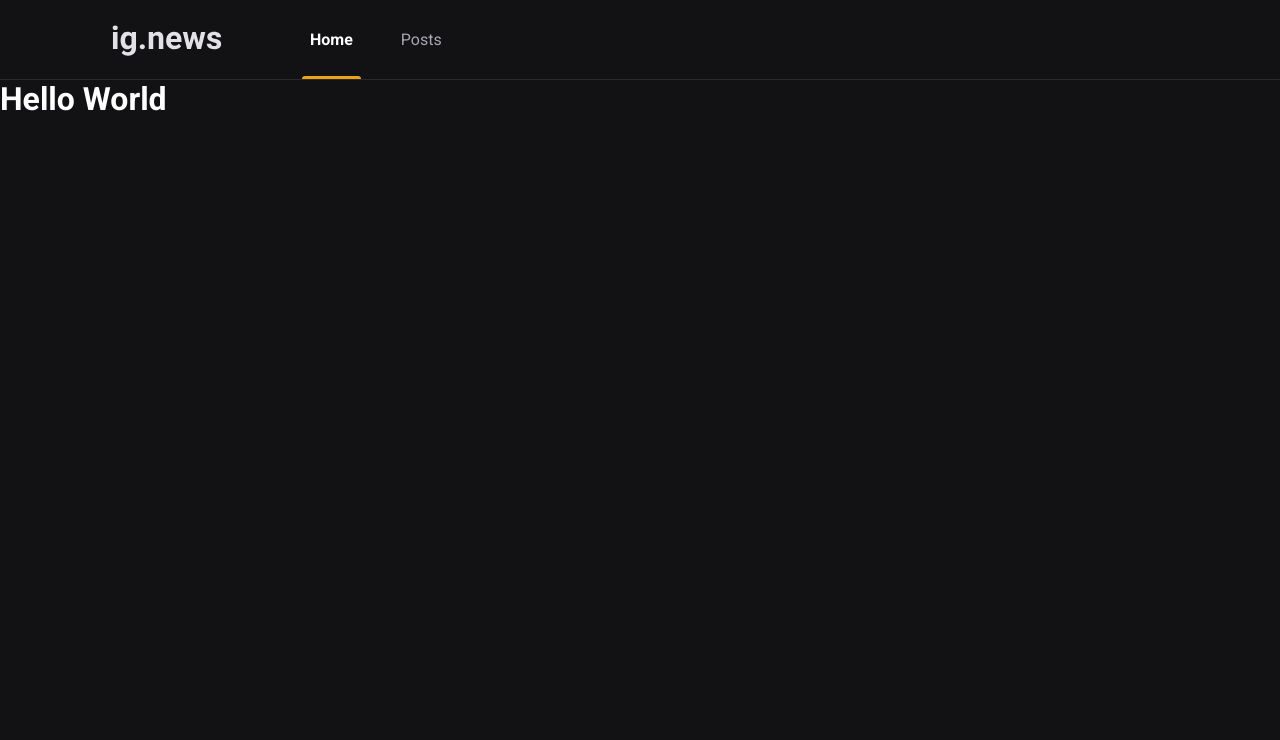
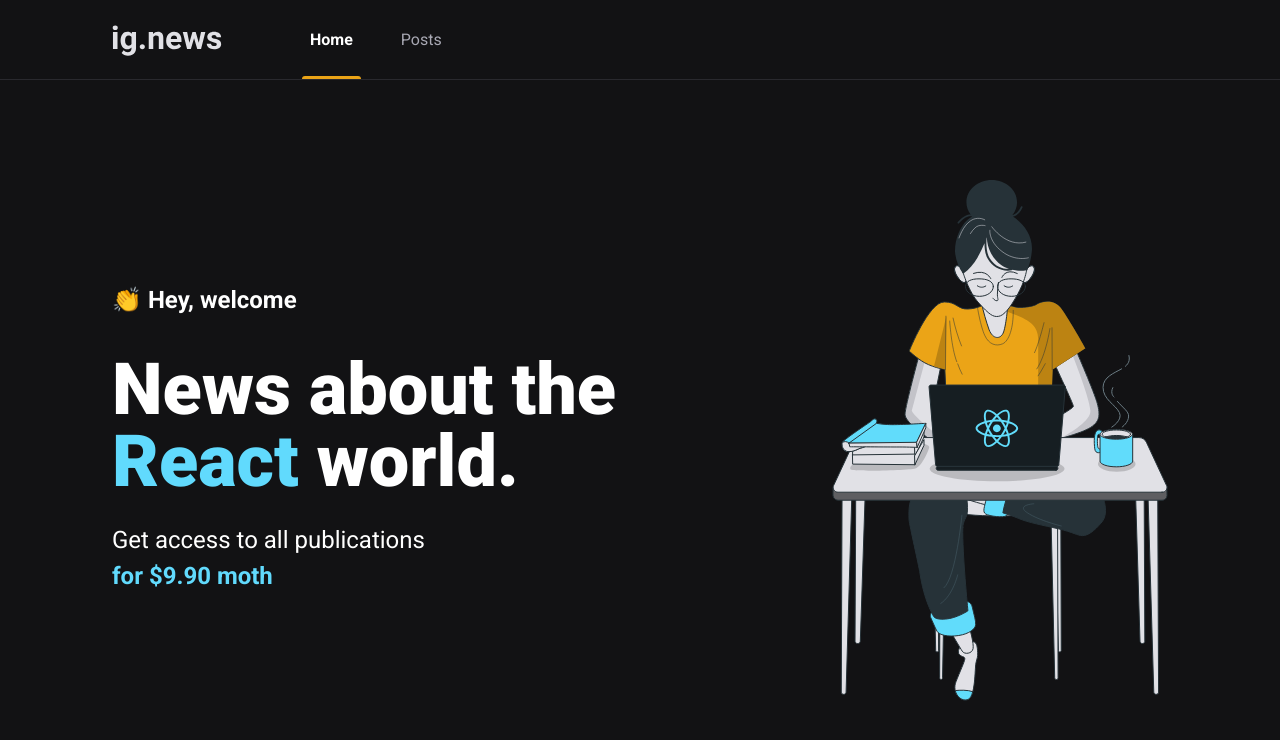
Before and after one commit to wellbarea/ig.news, a Next.js app: page / in a window 1280 px wide. Shown: the top 740 px of the page. Built offline with nearby package versions, Linux system fonts and the light colour scheme.

Commit message:
feat: add new component => Home

```diff
--- /dev/null
+++ b/src/pages/home.module.scss
@@ -0,0 +1,41 @@
+.contentContainer {
+    max-width: 1120px;
+    margin: 0 auto;
+    padding: 0 2rem;
+    height: calc(100vh - 5rem);
+
+    display: flex;
+    align-items: center;
+    justify-content: space-between;
+}
+
+.hero {
+    max-width: 600px;
+
+    > span {
+        font-size: 1.5rem;
+        font-weight: bold;
+    }
+
+    h1 {
+        font-size: 4.5rem;
+        line-height: 4.5rem;
+        font-weight: 900;
+        margin-top: 2.5rem;
+
+        span {
+            color: var(--cyan-500);
+        }
+    }
+
+    p {
+        font-size: 1.5rem;
+        line-height: 2.25rem;
+        margin-top: 1.5rem;
+
+        span {
+            color: var(--cyan-500);
+            font-weight: bold;
+        }
+    }
+}
--- a/src/pages/index.tsx
+++ b/src/pages/index.tsx
@@ -1,14 +1,29 @@
 import Head from 'next/head';
+
+import Image from 'next/image';
+import Avatar from '../../public/images/avatar.svg';
+
+import styles from './home.module.scss';
 
 export default function Home() {
   return (
     <>
       <Head>
-        <title> Inicio | ig.news </title>
+        <title> Home | ig.news </title>
       </Head>
-      <h1>
-        Hello World
-      </h1>
+
+      <main className={styles.contentContainer}>
+        <section className={styles.hero}>
+          <span> 👏 Hey, welcome </span>
+          <h1>News about the <span>React</span> world. </h1>
+          <p>
+            Get access to all publications <br/>
+            <span>for $9.90 moth</span>
+          </p>
+        </section>
+
+        <Image src={Avatar} alt="Girl coding" />
+      </main>
     </>
   )
 }
```
